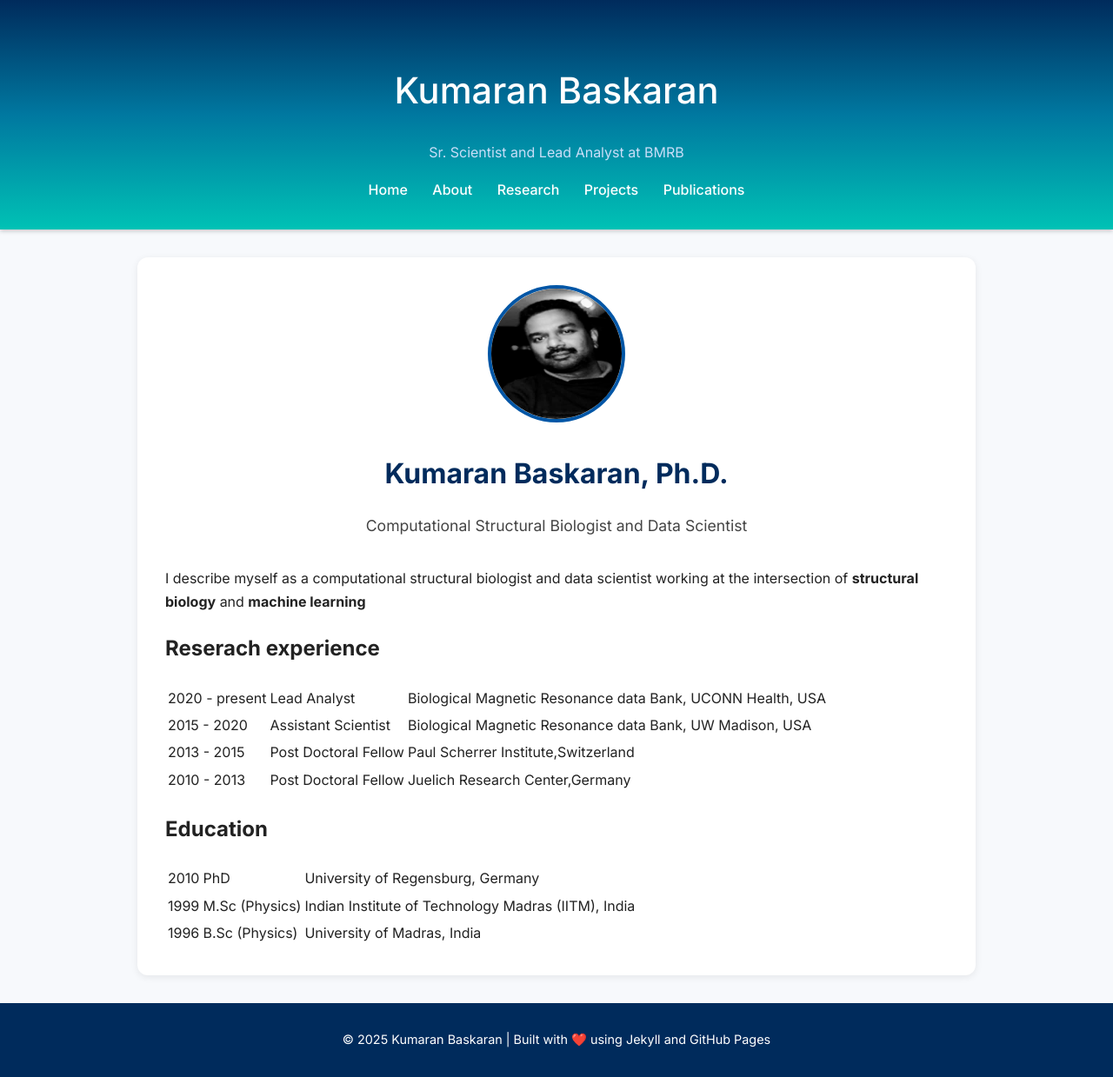
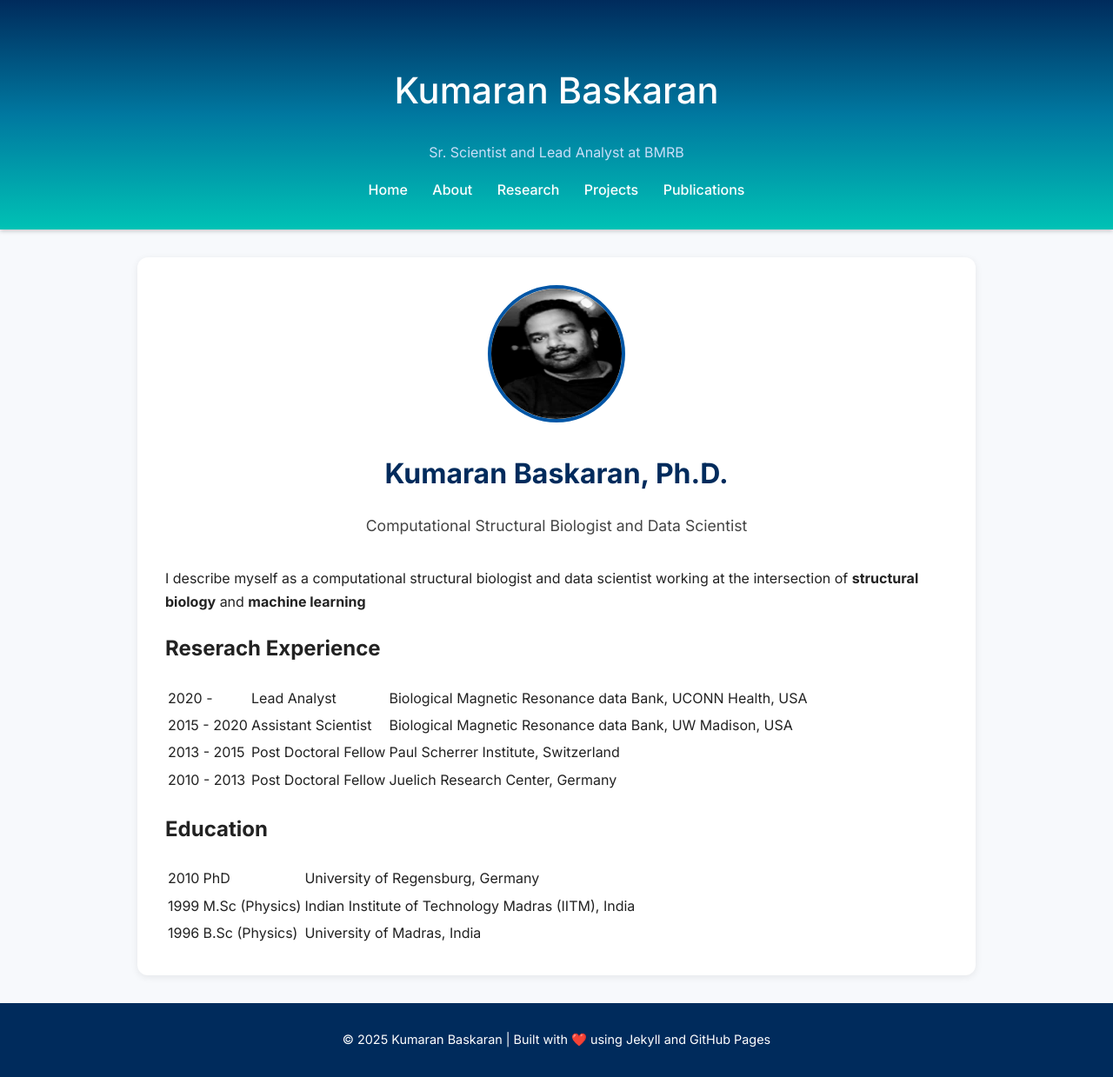
Before and after one commit to kumar-physics/kumar-physics.github.io, a Jekyll site: the page built from about.md, in a window 1280 px wide. Shown: the whole page at 87% size. Built offline with Jekyll 4.4.1, drawn with Linux system fonts in a browser that asks for light colours.

Commit message:
content updated

```diff
--- a/about.md
+++ b/about.md
@@ -13,12 +13,12 @@ title: About
  data scientist working at the
  intersection of **structural biology** and **machine learning**
 
-## Reserach experience
+## Reserach Experience
 
-| 2020 - present | Lead Analyst |Biological Magnetic Resonance data Bank, UCONN Health, USA|
+| 2020 -  | Lead Analyst |Biological Magnetic Resonance data Bank, UCONN Health, USA|
 | 2015 - 2020  | Assistant Scientist |Biological Magnetic Resonance data Bank, UW Madison, USA|
-| 2013 - 2015 | Post Doctoral Fellow |Paul Scherrer Institute,Switzerland|
-| 2010 - 2013 | Post Doctoral Fellow |Juelich Research Center,Germany|
+| 2013 - 2015 | Post Doctoral Fellow |Paul Scherrer Institute, Switzerland|
+| 2010 - 2013 | Post Doctoral Fellow |Juelich Research Center, Germany|
 
 ## Education
 
```
Also changed, not shown: publications.md (+1 -1 lines).
